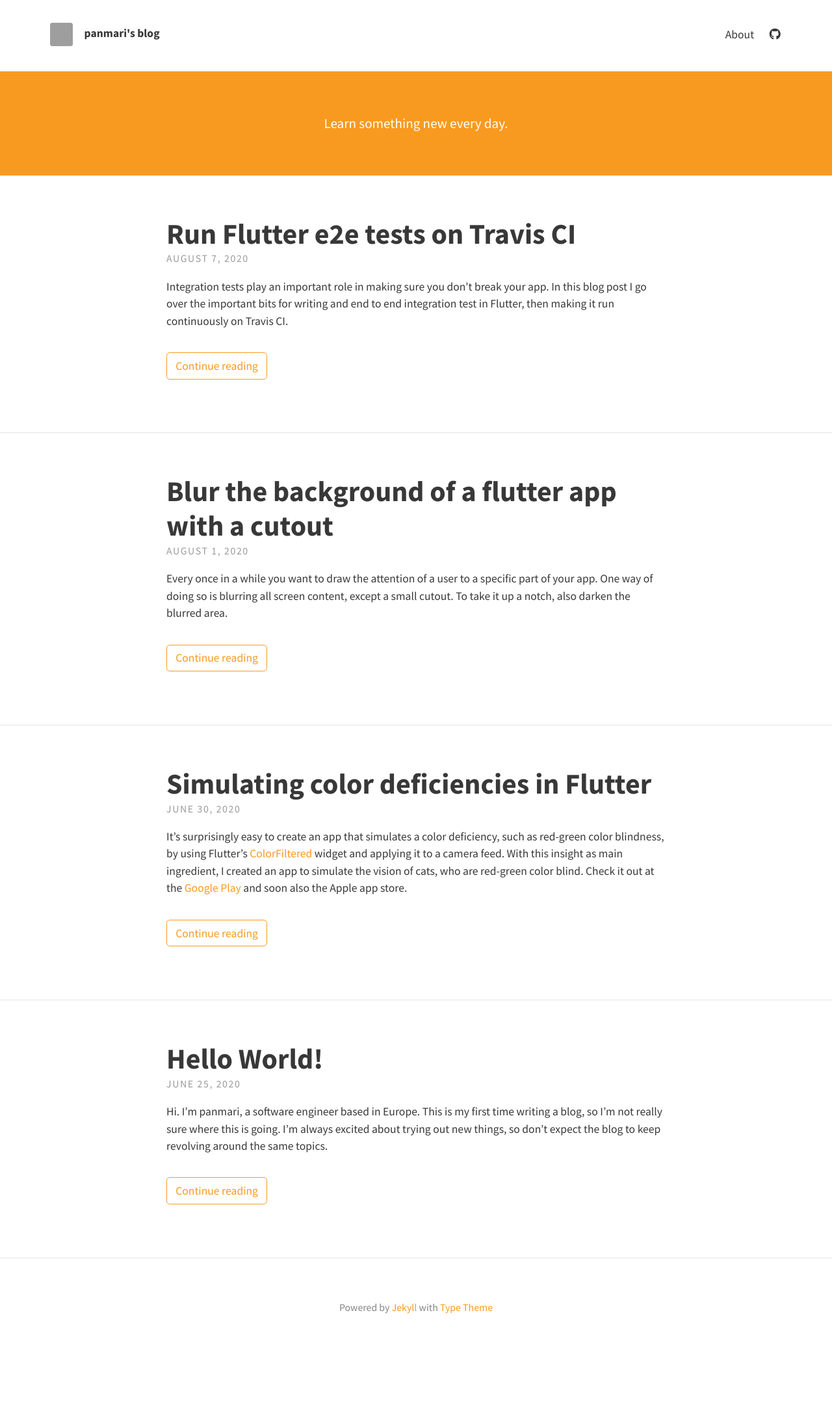
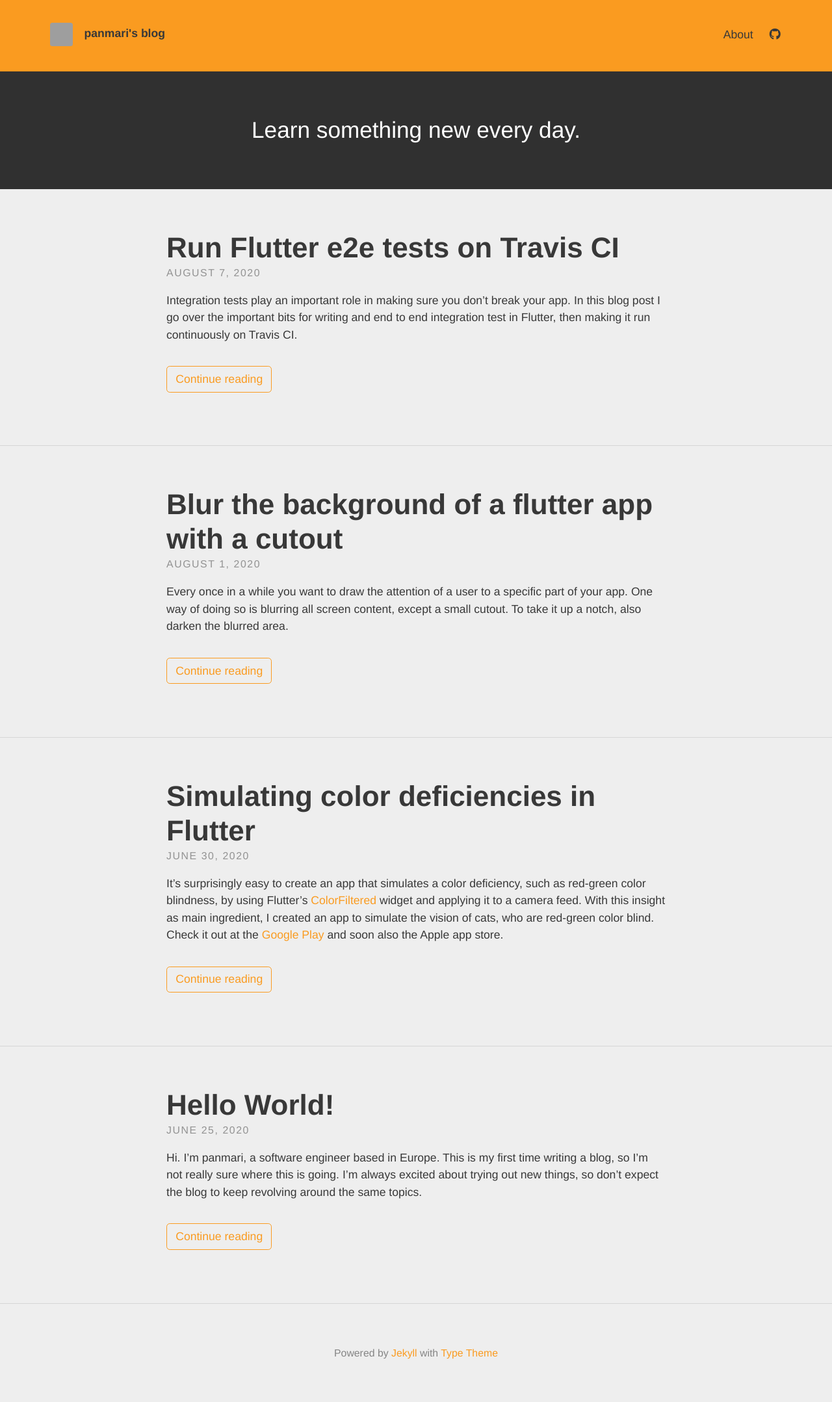
Before and after one commit to panmari/panmari.github.io, a Jekyll site: the page built from index.html, in a window 1280 px wide. Shown: the whole page at 65% size. Built offline with Jekyll 4.4.1, drawn with Linux system fonts in a browser that asks for light colours; nearby versions of some CDN libraries; some web fonts are replaced; the list of posts is cut into pages by our own code; before the commit the page ends 2087 px from its top, so only the background shows below that; grey boxes are pictures that could not be loaded.

Commit message:
Update to design! Less eye blinding white.

```diff
--- a/_config.yml
+++ b/_config.yml
@@ -61,7 +61,7 @@ theme_settings:
 
   # Colours, typography and padding
   # Open the "_sass > base" folder, and open "_variables.scss"
-  google_fonts: "Source+Sans+Pro:400,700,700italic,400italic"
+  google_fonts: "Helvetica:400,700,700italic,400italic"
 
   # Post navigation
   post_navigation: false
--- a/_sass/base/_variables.scss
+++ b/_sass/base/_variables.scss
@@ -1,6 +1,6 @@
 // Typography
-$font-family-main: 'Source Sans Pro', Helvetica, Arial, sans-serif !default;
-$font-family-headings: 'Source Sans Pro', Helvetica, Arial, sans-serif !default;
+$font-family-main: Helvetica, Arial, sans-serif !default;
+$font-family-headings: Helvetica, Arial, sans-serif !default;
 $font-size: 1.10em !default;
 
 // Padding
@@ -9,13 +9,13 @@ $padding-small: 5% !default;
 $padding-x-small: 3% !default;
 
 // Brand colours
-$brand-color: #fff !default;
-$background-color: #fff !default;
+$brand-color: #fa9b20 !default;
+$background-color: #eee !default;
 $border-color: rgba(0, 0, 0, 0.1) !default; // rgba recommended if using feature images
 
 // Typography colours
 $text-color: #383838 !default;
-$link-color: #f89a1f !default;
+$link-color: #fa9b20 !default;
 $selection-color: #D4D4D4 !default; // visible when highlighting text
 
 // Tags color
@@ -32,6 +32,6 @@ $feature-image-text-color: #fff !default;
 $feature-image-size: cover !default; // options include "cover", "contain", "auto"
 
 // Header description box
-$header-desc-background-color: #f89a1f !default;
+$header-desc-background-color: #303030 !default;
 $header-desc-text-color: #FFF !default;
 $header-desc-link-color: #02453D !default;
--- a/_sass/layouts/_index.scss
+++ b/_sass/layouts/_index.scss
@@ -5,7 +5,7 @@
   width: 100%;
   background-color:$header-desc-background-color;
   background-size: cover;
-  font-size: 1.2em;
+  font-size: 2em;
   text-align: center;
   color: $header-desc-text-color;
 }
```
